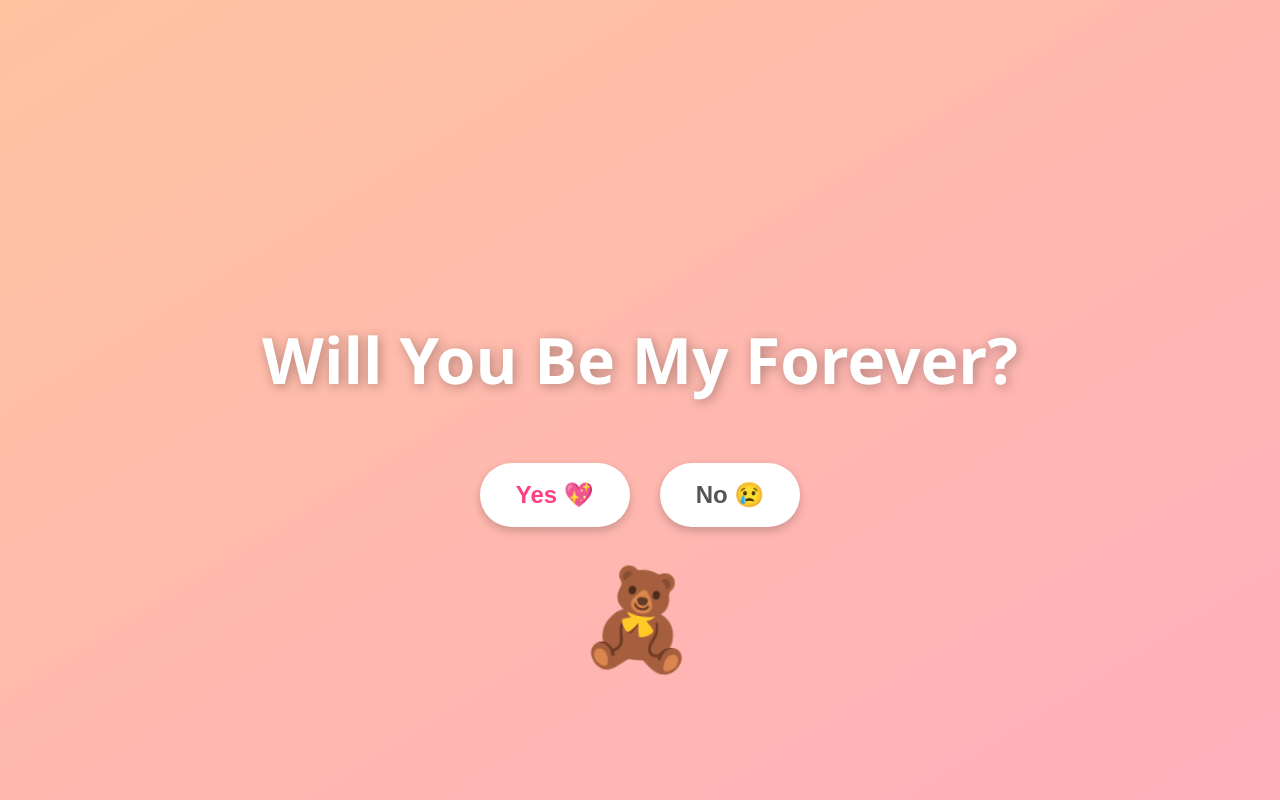
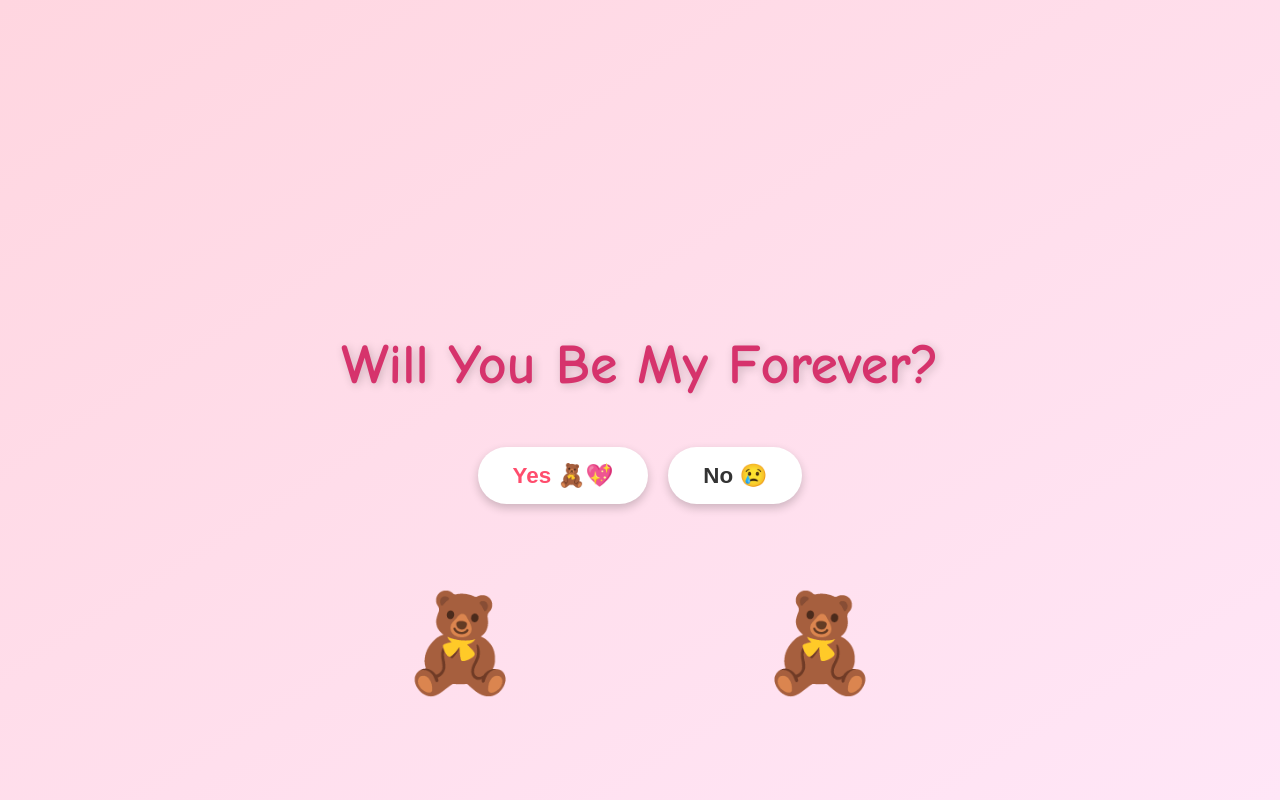
Before and after one commit to husseinalamutu/morenikeji, a plain HTML site: page index.html in a window 1280 px wide. Drawn offline with Linux system fonts and the light colour scheme.

Commit message:
Update index.html

```diff
--- a/index.html
+++ b/index.html
@@ -7,55 +7,55 @@
     body {
       margin: 0;
       height: 100vh;
-      background: linear-gradient(to bottom right, #ffc3a0, #ffafbd);
+      background: linear-gradient(to bottom right, #ffd6e0, #ffe6f7);
       display: flex;
       flex-direction: column;
       justify-content: center;
       align-items: center;
-      font-family: 'Segoe UI', sans-serif;
+      font-family: 'Comic Sans MS', cursive, sans-serif;
       overflow: hidden;
       position: relative;
     }
 
     h1 {
-      font-size: 4rem;
-      color: #fff;
-      text-shadow: 2px 2px 12px rgba(0,0,0,0.3);
-      margin-bottom: 60px;
+      font-size: 3.5rem;
+      color: #d6336c;
+      text-shadow: 2px 2px 10px rgba(0,0,0,0.2);
+      margin-bottom: 50px;
       font-weight: bold;
     }
 
     .buttons {
       display: flex;
-      gap: 30px;
-      z-index: 2;
+      gap: 20px;
+      z-index: 3;
     }
 
     button {
-      padding: 18px 36px;
-      font-size: 1.5rem;
+      padding: 15px 35px;
+      font-size: 1.4rem;
       border: none;
       border-radius: 40px;
       cursor: pointer;
-      transition: transform 0.3s ease, background 0.3s ease;
+      transition: all 0.3s ease;
       font-weight: bold;
       box-shadow: 0 4px 10px rgba(0,0,0,0.2);
     }
 
     #yes {
       background: #fff;
-      color: #ff4081;
+      color: #ff4d6d;
     }
 
     #yes:hover {
-      background: #ff4081;
+      background: #ff4d6d;
       color: #fff;
       transform: scale(1.1);
     }
 
     #no {
       background: #fff;
-      color: #555;
+      color: #333;
       position: relative;
     }
 
@@ -64,6 +64,59 @@
         calc(100px - 200px * Math.random()),
         calc(100px - 200px * Math.random())
       );
+    }
+
+    .message {
+      margin-top: 40px;
+      font-size: 2rem;
+      color: #a83256;
+      display: none;
+      z-index: 3;
+    }
+
+    .characters {
+      position: absolute;
+      bottom: 100px;
+      width: 100%;
+      display: flex;
+      justify-content: center;
+      align-items: flex-end;
+      z-index: 1;
+      pointer-events: none;
+    }
+
+    .bear {
+      font-size: 6rem;
+      transition: transform 1s ease;
+      position: relative;
+    }
+
+    .bear.left {
+      transform: translateX(-120px);
+    }
+
+    .bear.right {
+      transform: translateX(120px);
+    }
+
+    .bear.hug-left {
+      animation: hug-left 1s forwards;
+    }
+
+    .bear.hug-right {
+      animation: hug-right 1s forwards;
+    }
+
+    @keyframes hug-left {
+      0% { transform: translateX(-120px); }
+      50% { transform: translateX(-40px) scale(1.1); }
+      100% { transform: translateX(0px) scale(1); }
+    }
+
+    @keyframes hug-right {
+      0% { transform: translateX(120px); }
+      50% { transform: translateX(40px) scale(1.1); }
+      100% { transform: translateX(0px) scale(1); }
     }
 
     .hearts {
@@ -93,60 +146,20 @@
         opacity: 0;
       }
     }
-
-    .message {
-      margin-top: 40px;
-      font-size: 2.3rem;
-      color: #fff;
-      display: none;
-      z-index: 2;
-      font-weight: bold;
-    }
-
-    .characters {
-      position: absolute;
-      bottom: 120px;
-      display: flex;
-      align-items: center;
-      gap: 10px;
-      z-index: 1;
-    }
-
-    .character {
-      font-size: 6rem;
-      transition: transform 0.4s ease-in-out;
-    }
-
-    .dancing {
-      animation: wiggle 1s infinite ease-in-out alternate;
-    }
-
-    @keyframes wiggle {
-      0% { transform: rotate(-5deg); }
-      100% { transform: rotate(5deg); }
-    }
-
-    .hugging {
-      transform: translateX(-40px);
-    }
-
-    .hidden {
-      display: none;
-    }
-
   </style>
 </head>
 <body>
+
   <h1>Will You Be My Forever?</h1>
   <div class="buttons">
-    <button id="yes">Yes 💖</button>
+    <button id="yes">Yes 🧸💖</button>
     <button id="no">No 😢</button>
   </div>
-  <div class="message" id="message">Awww! You’re my forever bear 🧸💍💕</div>
+  <div class="message" id="message">Awww! Teddy love unlocked 🧸💞🧸</div>
 
-  <div class="characters" id="characters">
-    <div class="character dancing" id="char1">🧸</div>
-    <div class="character hidden" id="char2">🧸</div>
+  <div class="characters">
+    <div class="bear left" id="bear1">🧸</div>
+    <div class="bear right" id="bear2">🧸</div>
   </div>
 
   <div class="hearts" id="hearts"></div>
@@ -156,11 +169,15 @@
     const noBtn = document.getElementById('no');
     const message = document.getElementById('message');
     const hearts = document.getElementById('hearts');
-    const char1 = document.getElementById('char1');
-    const char2 = document.getElementById('char2');
+    const bear1 = document.getElementById('bear1');
+    const bear2 = document.getElementById('bear2');
 
     yesBtn.addEventListener('click', () => {
       message.style.display = 'block';
+
+      // Animate hugging bears
+      bear1.classList.add('hug-left');
+      bear2.classList.add('hug-right');
 
       // Heart explosion
       for (let i = 0; i < 100; i++) {
@@ -172,19 +189,12 @@
         hearts.appendChild(heart);
         setTimeout(() => heart.remove(), 3000);
       }
-
-      // Show teddy bear #2 and hug
-      char2.classList.remove('hidden');
-      setTimeout(() => {
-        char2.classList.add('hugging');
-        char1.classList.remove('dancing');
-      }, 300);
     });
 
     noBtn.addEventListener('mouseover', () => {
       noBtn.style.position = 'absolute';
-      noBtn.style.top = Math.random() * (window.innerHeight - 50) + 'px';
-      noBtn.style.left = Math.random() * (window.innerWidth - 100) + 'px';
+      noBtn.style.top = Math.random() * (window.innerHeight - 60) + 'px';
+      noBtn.style.left = Math.random() * (window.innerWidth - 120) + 'px';
     });
   </script>
 </body>
```
